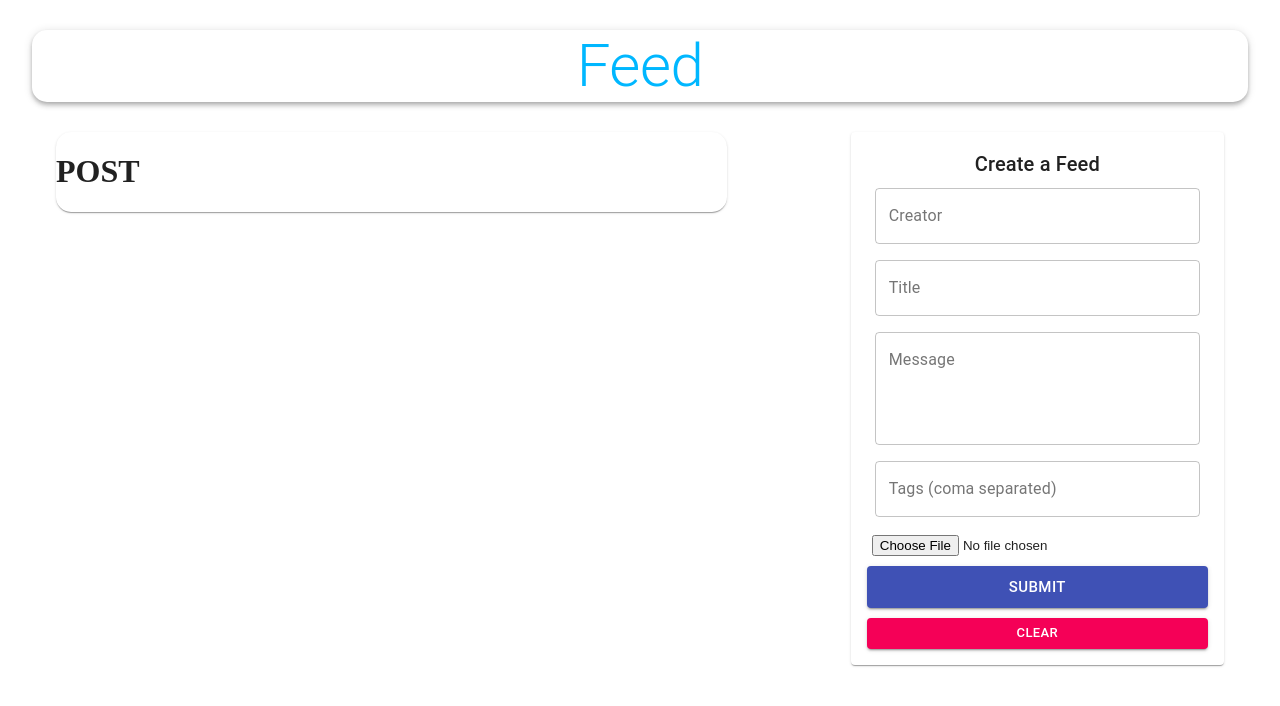
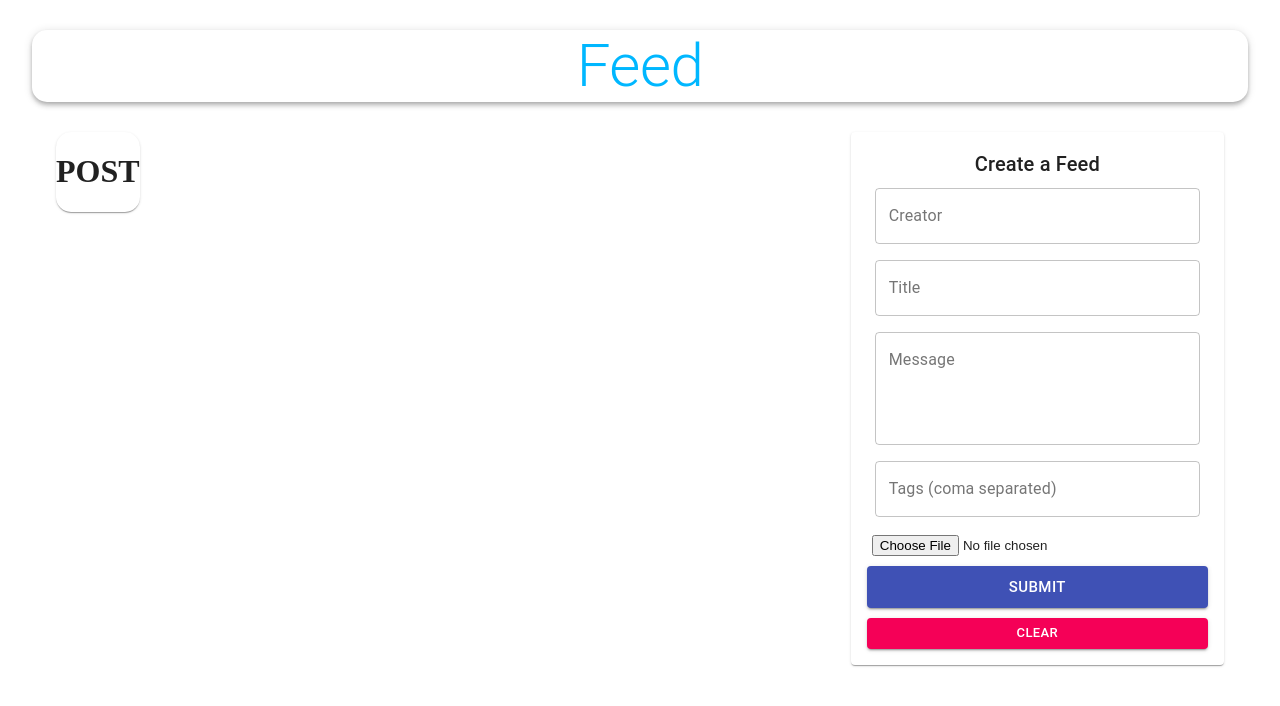
Before and after one commit to DobriJS/mern-socialmedia-client, a React (Create React App) app: page / in a window 1280 px wide. Shown: the top 706 px of the page. Built offline with nearby package versions, Linux system fonts and the light colour scheme; no server answers.

Commit message:
Fix Posts className

```diff
--- a/src/components/Posts/Posts.js
+++ b/src/components/Posts/Posts.js
@@ -9,7 +9,7 @@ const Posts = () => {
   const classes = useStyles();
 
   return (
-    <Grid className={classes.container}>
+    <Grid className={classes.mainContainer}>
       <Post />
     </Grid>
   );
```
